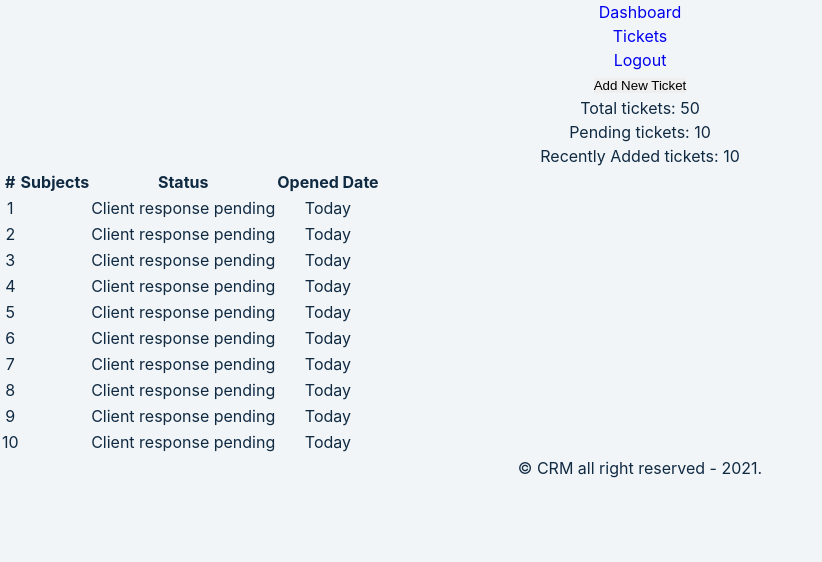
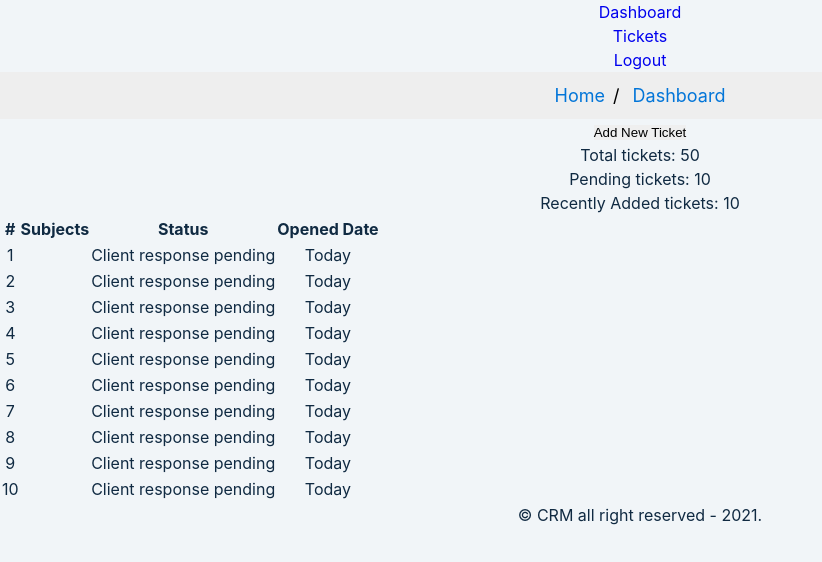
Before and after one commit to tsvGithub/MERN_CRM_Ticket_System, a React (Create React App) app in the folder client/: page / in a window 1280 px wide. Shown: the top 562 px of the page, without its empty margins (0-822 px from the left). Built offline with nearby package versions, Linux system fonts and the light colour scheme.

Commit message:
Breadcrumb added

```diff
--- /dev/null
+++ b/client/src/components/breadcrumb/Breadcrumb.component.js
@@ -0,0 +1,19 @@
+import React from "react";
+
+const Breadcrumb = ({ page }) => {
+  //   console.log(page);
+  return (
+    <div>
+      <ul className="breadcrumb">
+        <li>
+          <a href="/">Home</a>
+        </li>
+        <li>
+          <a href="#">{page}</a>
+        </li>
+      </ul>
+    </div>
+  );
+};
+
+export default Breadcrumb;
--- a/client/src/index.css
+++ b/client/src/index.css
@@ -333,3 +333,35 @@ p {
   text-transform: capitalize;
   cursor: pointer;
 }
+/*=============Breadcrumb============*/
+/* Style the list */
+ul.breadcrumb {
+  padding: 10px 16px;
+  list-style: none;
+  background-color: #eee;
+}
+
+/* Display list items side by side */
+ul.breadcrumb li {
+  display: inline;
+  font-size: 18px;
+}
+
+/* Add a slash symbol (/) before/behind each list item */
+ul.breadcrumb li + li:before {
+  padding: 8px;
+  color: black;
+  content: "/\00a0";
+}
+
+/* Add a color to all links inside the list */
+ul.breadcrumb li a {
+  color: #0275d8;
+  text-decoration: none;
+}
+
+/* Add a color on mouse-over */
+ul.breadcrumb li a:hover {
+  color: #01447e;
+  text-decoration: underline;
+}
--- a/client/src/pages/dashboard/Dashboard.page.js
+++ b/client/src/pages/dashboard/Dashboard.page.js
@@ -1,11 +1,14 @@
 import React from "react";
 
 import TicketTable from "../../components/ticket-table/TicketTable.component";
+import Breadcrumb from "../../components/breadcrumb/Breadcrumb.component";
 import tickets from "../../assets/data/dummy-tickets.json";
 
 const Dashboard = () => {
+  //   console.log(Dashboard);
   return (
     <section>
+      <Breadcrumb page="Dashboard" />
       <button>Add New Ticket</button>
       <article>
         <div>Total tickets: 50</div>
```
